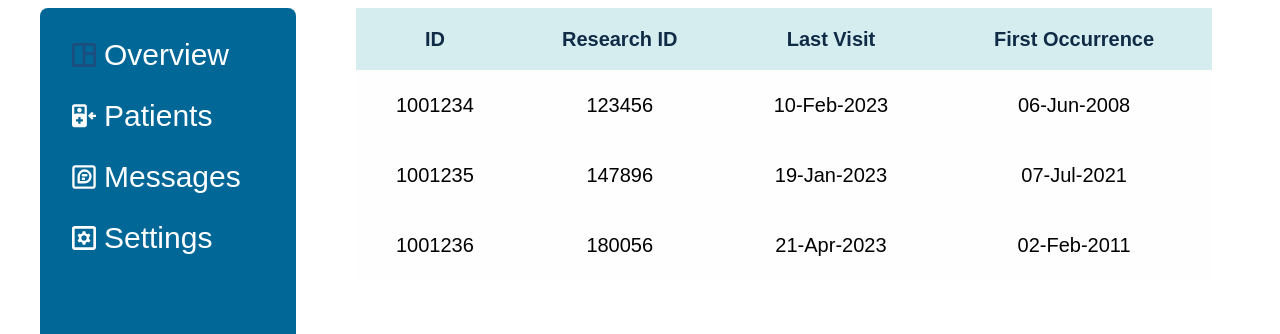
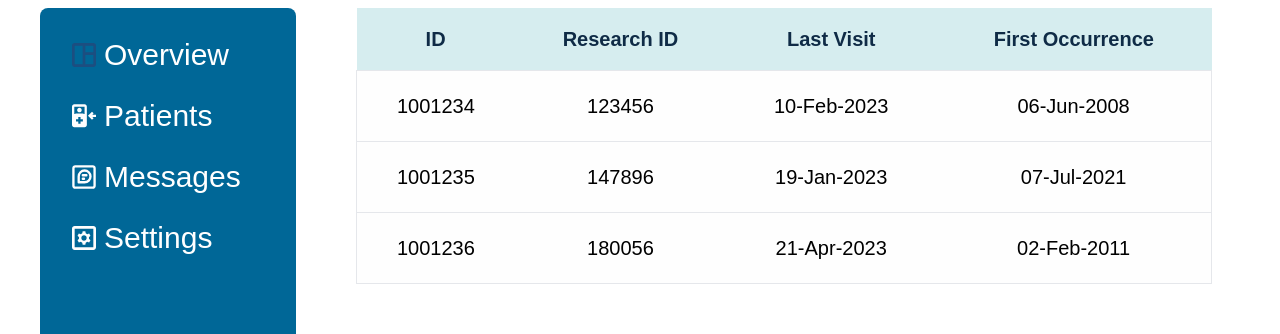
Before and after one commit to shree1767/healthcare, a React (Create React App) app in the folder client/: page /patients in a window 1280 px wide. Shown: the part 149-483 px from the top of the page. Built offline with nearby package versions, Linux system fonts and the light colour scheme.

Commit message:
PatientDetails👾

```diff
--- a/client/src/App.js
+++ b/client/src/App.js
@@ -4,6 +4,7 @@ import Navbar from './Components/Navbar/Navbar';
 import SideDash from './Components/SideDash/SideDash';
 import Dashboard from './pages/Dashboard/Dashboard';
 import Patients from './pages/Dashboard/Patients';
+import PatientDetails from './pages/Dashboard/PatientDetails';
 import Messages from './pages/Dashboard/Messages';
 import Settings from './pages/Dashboard/Settings';
 
@@ -22,6 +23,7 @@ function App() {
           <Route path='/patients' element={<Patients/>}/>
           <Route path='/messages' element={<Messages/>}/>
           <Route path='/settings' element={<Settings/>}/>
+          <Route path="/patients/:id" element={<PatientDetails/>}/>
         </Routes>
       </div>
     </BrowserRouter>
--- a/client/src/pages/Dashboard/Messages.js
+++ b/client/src/pages/Dashboard/Messages.js
@@ -9,4 +9,4 @@ const Messages = () => {
   )
 }
 
-export default Messages
+export default Messages;
--- /dev/null
+++ b/client/src/pages/Dashboard/PatientDetails.js
@@ -0,0 +1,49 @@
+import React from 'react';
+import { useLocation } from 'react-router-dom';
+import sampleData from './assets/patientDetailsample.svg'
+import heartimg from './assets/heart.png'
+const PatientDetails = () => {
+  const location = useLocation();
+  const patient = location.state;
+
+  return (
+    <div className='pt-10 px-5 w-[70vw]'>
+      <div className='flex space-x-10'>
+        <h1 className='bg-[#455B5D] w-[15vw] h-[6vh] py-[1vh] text-white text-[20px] font-[700] text-center rounded-lg'>Patient List</h1>
+        <h1 className='text-[20px] text-[#194774] font-[700] py-[1vh]'>Patient Progression Visualisation and Modelling Dashboard</h1>
+      </div>
+      <div className='rounded-lg bg-[#D6EDEF] py-8 px-8 my-2 grid grid-cols-4 items-center space-x-2 text-[20px]'>
+        <div className=''>
+            <p className='font-[700]'>ID: {patient.id}</p>
+            <p>ResearchID: {patient.researchId}</p>
+            <p>Birth-Date: {patient.birthDate}</p>
+            <p>Eye: {patient.Eye}</p>
+        </div>
+        <div className=''>
+            <p>Apoplex: {patient.Apoplex}</p>
+            <p>Arterielle Hypertonie: {patient.ArterielleHypertonie}</p>
+            <p>Blood Thinner:{patient.BloodThinner}</p>
+            <p>Diabetes Mellitus:{patient.DiabetesMellitus}</p>
+        </div>
+        <div className=''>
+           <div className='flex space-x-5 bg-white rounded-lg items-center text-center w-[13vw] px-5 py-3 mb-2'>
+                <img src={heartimg} alt='heartimg' className='w-[3vw] h-[3vw]'/>
+                <div>
+                    <p>{patient.heartRate}</p>
+                    <p className='text-[#008C16]'>{patient.heartCondition}</p>
+                </div>
+           </div>
+           <p>IVOM Therapy:{patient.IVOMTherapy}</p>
+        </div>
+        <div className='bg-[#455B5D] w-[15vw] h-[6vh] py-[1vh] text-white text-[20px] font-[700] text-center rounded-lg'>
+            <p>Prediction Model</p>
+        </div>
+      </div>
+      <div className=''>
+        <img src={sampleData} alt='sampleData'/>
+      </div>
+    </div>
+  );
+};
+
+export default PatientDetails;
--- a/client/src/pages/Dashboard/Patients.js
+++ b/client/src/pages/Dashboard/Patients.js
@@ -1,15 +1,18 @@
-import React from 'react'
+import React from 'react';
+import { Link } from 'react-router-dom';
 
 const Patients = () => {
   const data = [
-    { id: '1001234', researchId: '123456', lastVisit: '10-Feb-2023', firstOccurrence: '06-Jun-2008' },
-    { id: '1001235', researchId: '147896', lastVisit: '19-Jan-2023', firstOccurrence: '07-Jul-2021' },
-    { id: '1001236', researchId: '180056', lastVisit: '21-Apr-2023', firstOccurrence: '02-Feb-2011' },
+    { id: '1001234', researchId: '123456', lastVisit: '10-Feb-2023', firstOccurrence: '06-Jun-2008',birthDate:'13/03/1976',Eye: 'Left',Apoplex: 'No',ArterielleHypertonie: 'No',BloodThinner: 'No',DiabetesMellitus: 'No',IVOMTherapy: 'Eylea',heartRate:'82',heartCondition:'Normal'},
+    { id: '1001235', researchId: '147896', lastVisit: '19-Jan-2023', firstOccurrence: '07-Jul-2021',birthDate:'15/07/1986'},
+    { id: '1001236', researchId: '180056', lastVisit: '21-Apr-2023', firstOccurrence: '02-Feb-2011',birthDate:'07/12/2003'},
   ];
 
   return (
+
     <div className='pt-10 px-5 w-[70vw]'>
       <table className="w-full">
+
         <thead>
           <tr className="bg-[#D6EDEF] text-[#0F2B46] text-[20px]">
             <th className="py-4 px-4">ID</th>
@@ -18,19 +21,30 @@ const Patients = () => {
             <th className="py-4 px-4">First Occurrence</th>
           </tr>
         </thead>
+
         <tbody>
           {data.map((row) => (
-          <tr key={row.id} className='bg-[#FEFEFE] text-[20px] text-center'>
-            <td className="py-5 px-4">{row.id}</td>
-            <td className="py-5 px-4">{row.researchId}</td>
-            <td className="py-5 px-4">{row.lastVisit}</td>
-            <td className="py-5 px-4">{row.firstOccurrence}</td>
+            <tr key={row.id} className='bg-[#FEFEFE] text-[20px] text-center border border-[1px]'>
+              <td className="py-5 px-4">
+                <Link to={`/patients/${row.id}`} state={row}>{row.id}</Link>
+              </td>
+              <td className="py-5 px-4">
+                <Link to={`/patients/${row.id}`} state={row}>{row.researchId}</Link>
+              </td>
+              <td className="py-5 px-4">
+                <Link to={`/patients/${row.id}`} state={row}>{row.lastVisit}</Link>
+              </td>
+              <td className="py-5 px-4">
+                <Link to={`/patients/${row.id}`} state={row}>{row.firstOccurrence}</Link>
+              </td>
             </tr>
           ))}
         </tbody>
       </table>
+
     </div>
-  )
-}
 
-export default Patients
+  );
+};
+
+export default Patients;
```
Also changed, not shown: client/src/pages/Dashboard/assets/heart.png (added), client/src/pages/Dashboard/assets/patientDetailsample.svg (added). Lines whose indentation alone changed are shown as unchanged.
